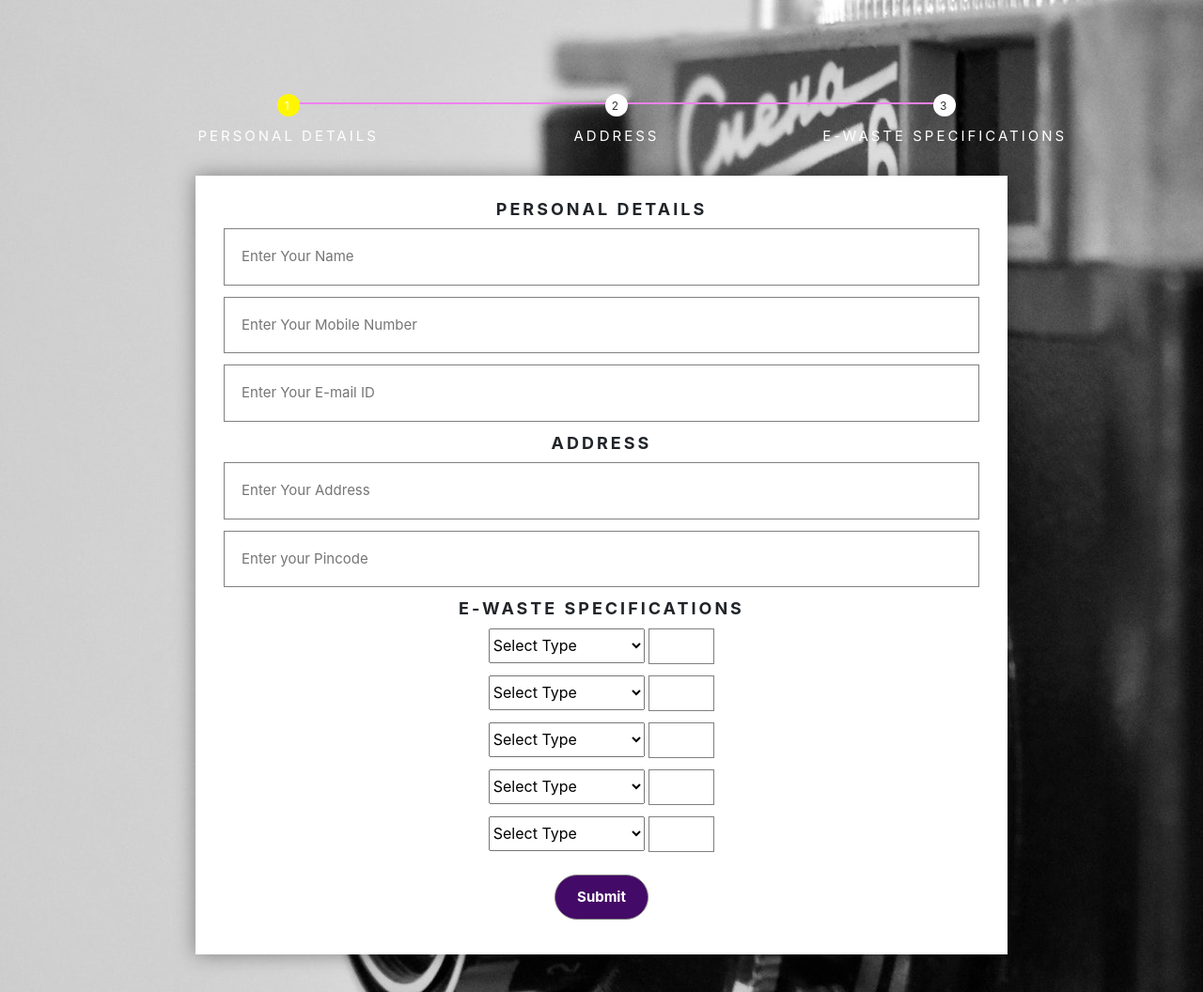
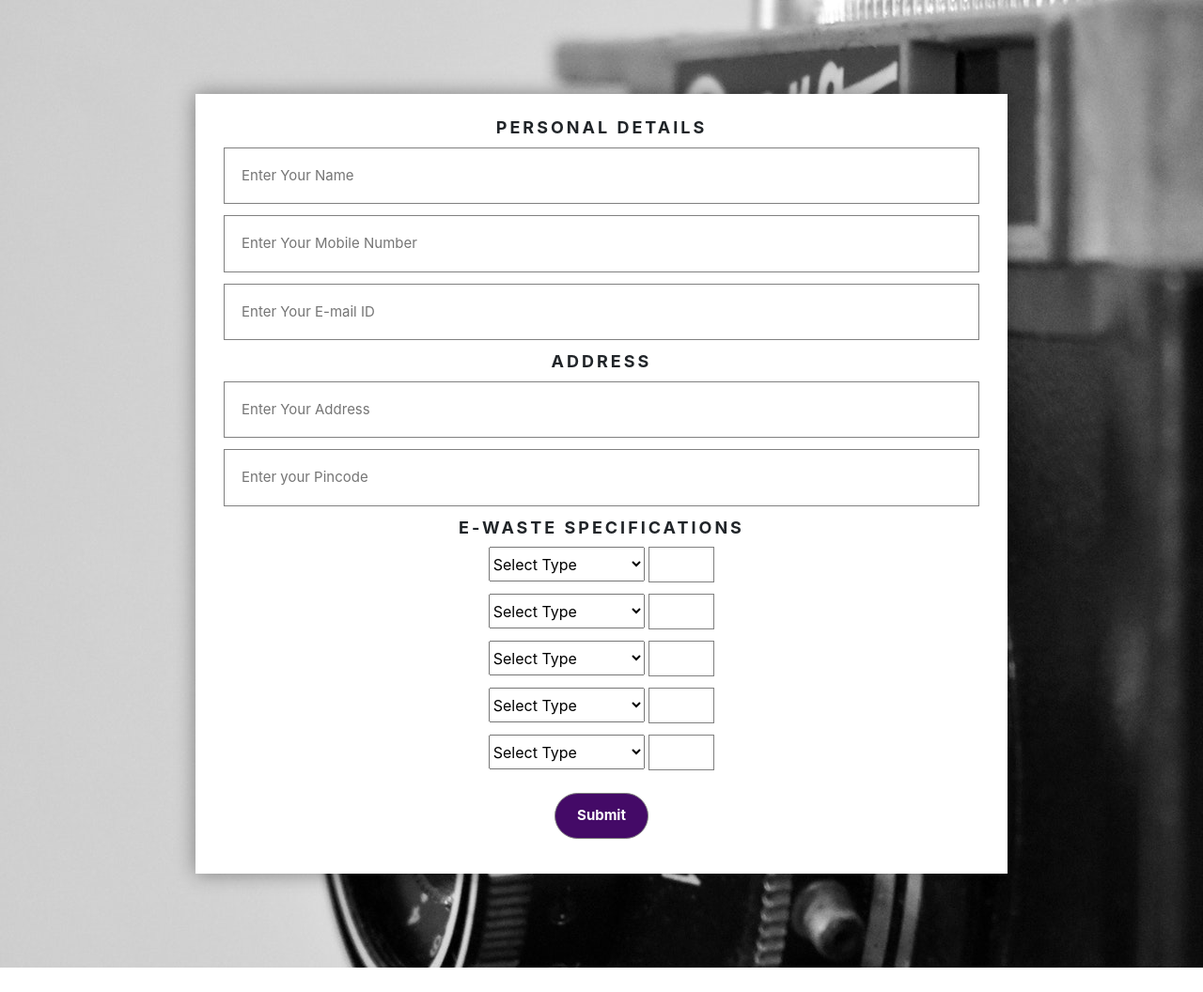
Before and after one commit to Mithunitp/ewaste-unsdg-hci, a PHP site: page /ind_homepage.php in a window 1280 px wide. Shown: the part 56-1112 px from the top of the page at 94% size. After the commit the page ends 1086 px from the top, so only its background shows below. Run offline with PHP 8.4, Linux system fonts and the light colour scheme; the visitor is signed in with stand-in values (Sample User, id 1).

Commit message:
Update ind_homepage.php

```diff
--- a/ind_homepage.php
+++ b/ind_homepage.php
@@ -84,11 +84,7 @@
 		<div class="col-md-12 col-md-offset-3">
 			<form id="form" action="ind_homepage.php" onsubmit="return validateForm()" method="post">
 
-				<ul id="progressbar">
-					<li class="active">Personal Details</li>
-					<li>Address</li>
-					<li>E-waste specifications</li>
-				</ul>
+
 
 				<fieldset>
 					<h2 class="title">Personal Details</h2>
```
